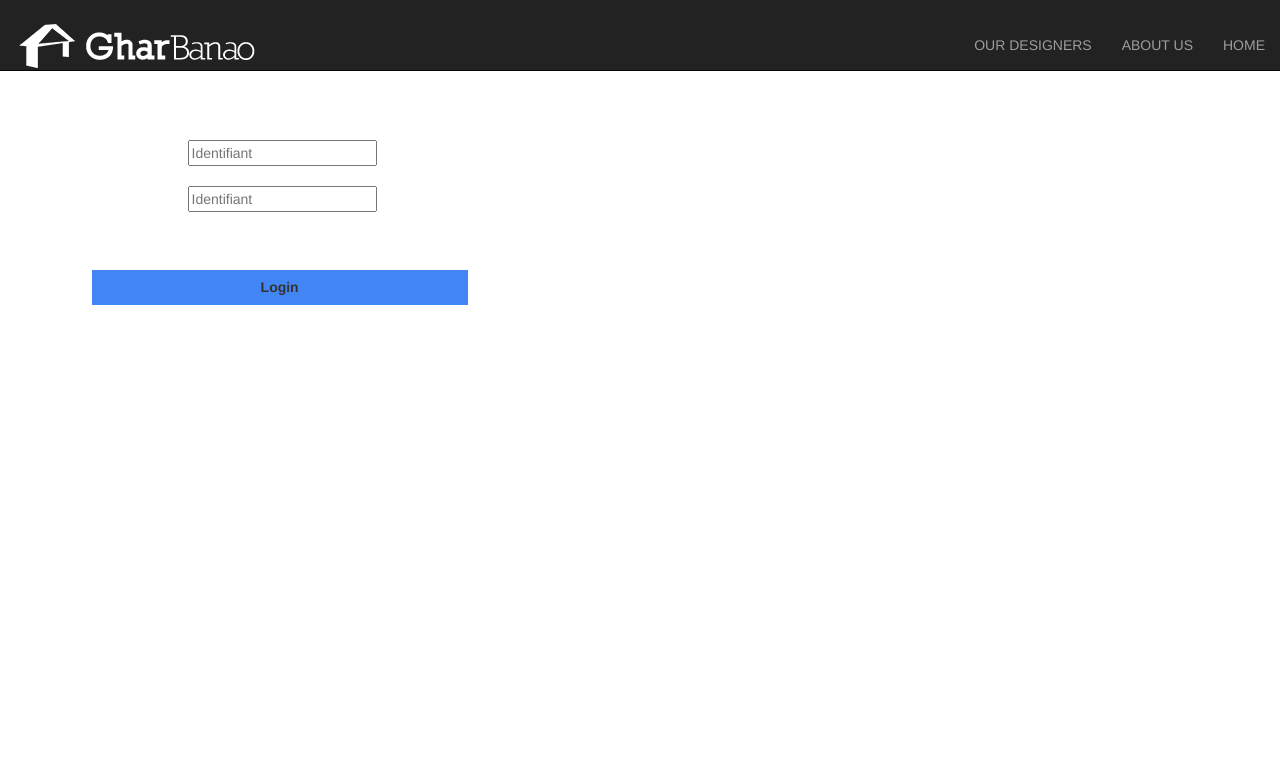
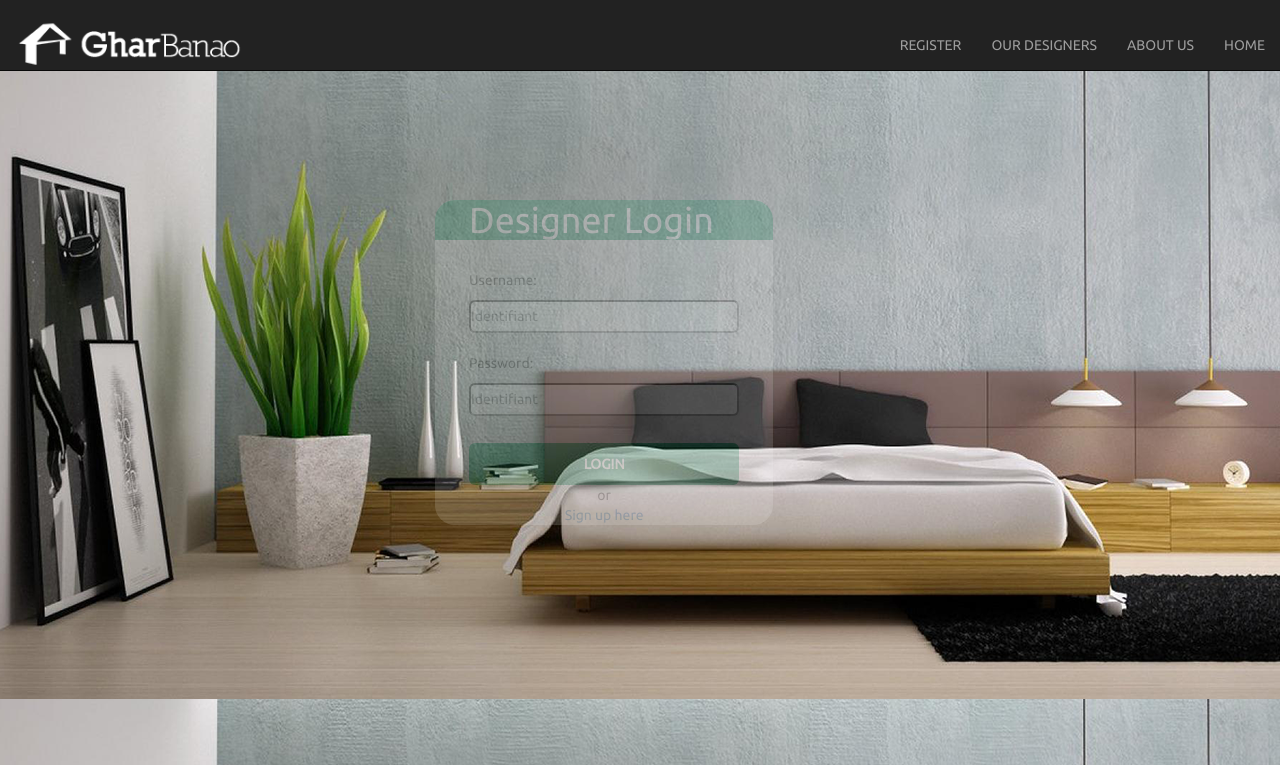
Before and after one commit to tonmoysagar/DesignersPage, a Django app: page /designers/login/ in a window 1280 px wide. Shown: the top 765 px of the page. Run offline with Django 3.2, Linux system fonts and the light colour scheme; some libraries are stand-ins or nearby versions.

Commit message:
Login page done

```diff
--- /dev/null
+++ b/DesignerWebsite/designers/static/login.css
@@ -0,0 +1,44 @@
+*{
+   margin:0px;
+   padding:0px;
+    max-width: 100%;
+    height: auto;
+    width: auto\9; /* ie8 */
+    box-sizing: border-box;
+
+}
+body{
+  font-family:Ubuntu;
+}
+@font-face{
+  font-family:Ubuntu;
+  src:url(Fonts/Ubuntu-R_0.woff);
+
+}
+.row::after {
+    content: "";
+    clear: both;
+    display: block;
+}
+.col-1 {width: 8.33%;}
+.col-2 {width: 16.66%;}
+.col-3 {width: 25%;}
+.col-4 {width: 33.33%;}
+.col-5 {width: 41.66%;}
+.col-6 {width: 50%;}
+.col-7 {width: 58.33%;}
+.col-8 {width: 66.66%;}
+.col-9 {width: 75%;}
+.col-10 {width: 83.33%;}
+.col-11 {width: 91.66%;}
+.col-12 {width: 100%;}
+body{
+background:url('img/loginbackground.png')
+}
+#opening{
+
+opacity:50%;
+}
+#register{
+
+}
--- a/DesignerWebsite/designers/static/styles.css
+++ b/DesignerWebsite/designers/static/styles.css
@@ -159,6 +159,7 @@ u{
   cursor: pointer;
   padding-top:10px;
   padding-left:40px;
+  text-decoration: none;
 }
 #CopyCat a:hover{
    background-color: #349e72;
@@ -166,6 +167,6 @@ u{
 	transform: scale(1.03,1.03);
 	opacity:50%;
 	box-shadow: 2px 2px 6px #555555;
-
+    text-decoration: none;
 
 }
--- a/DesignerWebsite/designers/templates/designers/index.html
+++ b/DesignerWebsite/designers/templates/designers/index.html
@@ -19,7 +19,7 @@
    <nav class="navbar navbar-inverse navbar-fixed-top">
     <div class="container-fluid">
         <div class="navbar-header">
-            <a href="#" class="navbar-brand">
+            <a href="{% url 'index' %}" class="navbar-brand">
                 <img src="{% static 'img/gharBanaoIcon.png' %}">
             </a>
         </div>
@@ -27,7 +27,8 @@
         <ul class="nav navbar-nav navbar-right">
             <li><a href="#">OUR DESIGNERS</a></li>
             <li><a href="#">ABOUT US</a></li>
-            <li><a href="{% url 'register' %}">LOGIN/REGISTER</a></li>
+            <li><a href="{% url 'login' %}">LOGIN</a></li>
+			<li><a href="{% url 'register' %}">REGISTER</a></li>
         </ul>
 
     </div>
--- a/DesignerWebsite/designers/templates/designers/register.html
+++ b/DesignerWebsite/designers/templates/designers/register.html
@@ -5,18 +5,20 @@
     <meta charset="UTF-8">
     <title>Ghar Banao Registration</title>
     <link rel="stylesheet" href="https://maxcdn.bootstrapcdn.com/bootstrap/3.3.7/css/bootstrap.min.css">
+    <link rel="stylesheet" href="{% static 'login.css' %}">
 </head>
 <body>
 
 <nav class="navbar navbar-inverse navbar-fixed-top">
     <div class="container-fluid">
         <div class="navbar-header">
-            <a href="#" class="navbar-brand">
+            <a href="{% url 'index' %}" class="navbar-brand">
                 <img src="{% static 'img/gharBanaoIcon.png' %}">
             </a>
         </div>
          <br>
         <ul class="nav navbar-nav navbar-right">
+            <li><a href="{% url 'register' %}">REGISTER</a></li>
             <li><a href="#">OUR DESIGNERS</a></li>
             <li><a href="#">ABOUT US</a></li>
             <li><a href="{% url 'index' %}">HOME</a></li>
@@ -31,13 +33,23 @@
 <br>
      <br>
      <br>
+<div   style="padding-left:34%;padding-top:40px;opacity:40%">
+
 
       <form name = "form" action = "{% url "designers.views.registeration" %}"
-         method = "POST" >{% csrf_token %}
+         method = "POST" style="background-color:rgba(255,255,255,0.7);width:40%;border-radius:20px"  id="opening" >{% csrf_token %}
+          <div style="background:#008553 ;width=40%;border-top-left-radius:20px;border-top-right-radius:20px">
 
-         <div style = "max-width:470px;">
+        <h1 style="color:#FFFFFF;margin-left:10%;margin-top:20px">Designer Login</h1>
+
+         </div>
+         <br>
+         <div style = "max-width:100%;">
+             <p  style="padding-left:10% ;margin-down:0px"> Username:</p>
+
             <center>
-               <input type = "text" style = "margin-left:20%;"
+
+               <input type = "text" style = "height:33px;width:80%;border-radius:6px"
                   placeholder = "Identifiant" name = "designerID" />
             </center>
          </div>
@@ -45,30 +57,33 @@
          <br>
 
 
-         <div style = "max-width:470px;">
+         <div style = "max-width:100%;">
+             <p  style="padding-left:10% ;margin-down:0px"> Password:</p>
             <center>
-               <input type = "password" style = "margin-left:20%;"
+               <input type = "password" style = "height:33px;width:80%;border-radius:6px"
                   placeholder = "Identifiant" name = "password" />
             </center>
          </div>
 
 
-         <br>
 
-         <div style = "max-width:470px;">
+
+         <div style = "max-width:100%;">
             <center>
 
-               <button style = "border:0px; background-color:#4285F4; margin-top:8%;
-                  height:35px; width:80%;margin-left:19%;" type = "submit"
-                  value = "Login" >
-                  <strong>Login</strong>
-               </button>
+               <button style = "border:0px; background-color:#008553; margin-top:8%;
+                  height:42px; width:80%;color:#FFFFFF;border-radius:6px" type = "submit"
+                  value = "Login"  >
+                  <strong>LOGIN</strong>
+               </button><br>or<br>
+                 <a href="{% url 'register' %}" id="register" >Sign up here</a>
 
             </center>
+
          </div>
 
       </form>
-
+</div>
    </body>
 </body>
 </html>
--- a/DesignerWebsite/designers/urls.py
+++ b/DesignerWebsite/designers/urls.py
@@ -4,8 +4,8 @@ from . import views
 
 urlpatterns = [
     url(r'^$', views.index,name='index'),
-    url(r'add/$',views.DesignerCreate.as_view(),name='register'),
-    url(r'login/$',TemplateView.as_view(template_name='designers/register.html')),
-    url(r'registeration/$', views.registeration , name='registeration'),
+    url(r'register/$',views.DesignerCreate.as_view(),name='register'),
+    url(r'login/$',views.login,name='login'),
+    url(r'dashboard/$', views.registeration , name='registeration'),
     url(r'^logout/$', views.logout, name = 'logout'),
 ]
--- a/DesignerWebsite/designers/views.py
+++ b/DesignerWebsite/designers/views.py
@@ -49,6 +49,9 @@ def registeration(request):
             return render(request, 'designers/register.html', {})
     else:
        MyRegisterForm=DesignerDetails(request.GET)
+       if request.session.has_key('designerID'):
+           designerID = request.session['designerID']
+           return render(request, 'designers/loggedin.html', {"designerID": designerID})
        return render(request, 'designers/register.html', {})
 
 class DesignerCreate(CreateView):
@@ -61,3 +64,9 @@ def logout(request):
    except:
       pass
    return HttpResponse("<strong>You are logged out.</strong>")
+
+def login(request):
+    if request.session.has_key('designerID'):
+        designerID = request.session['designerID']
+        return render(request, 'designers/loggedin.html', {"designerID": designerID})
+    return  render(request,'designers/register.html',{})
```
Also changed, not shown: DesignerWebsite/designers/templates/designers/designers_form.html (+5 -3 lines), DesignerWebsite/db.sqlite3, DesignerWebsite/designers/static/img/loginbackground.png (added), DesignerWebsite/media/iq_1n6AENx.png (added), 1 other file.
